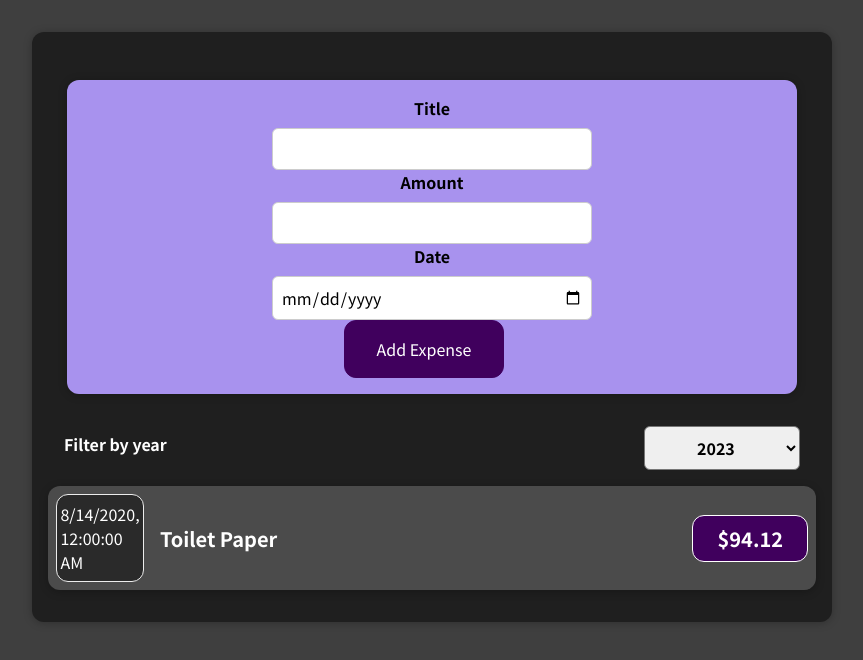
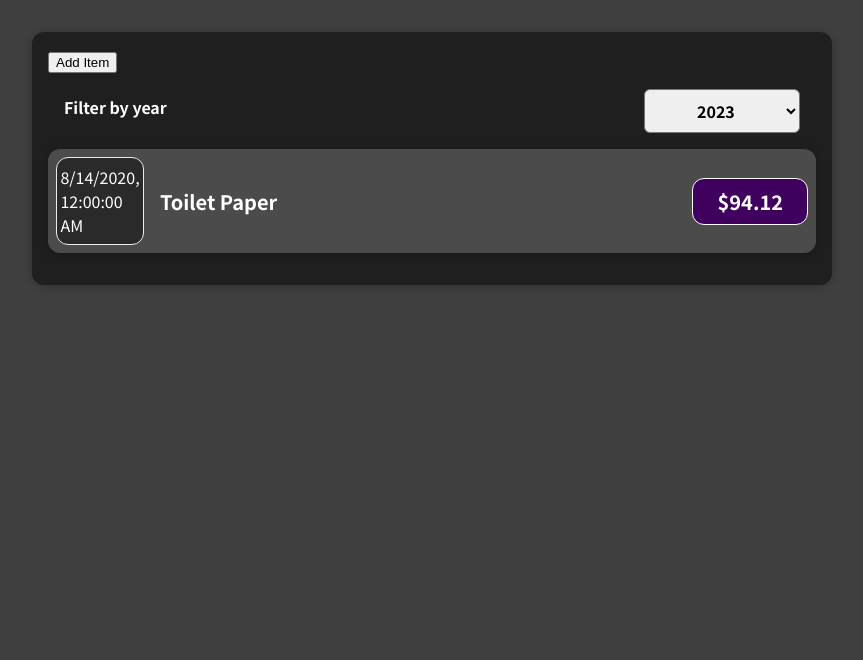
Before and after one commit to Dipankar-Kumar-Singh/react-basic-expense-tracker-app, a React (Create React App) app: page / in a window 1280 px wide. Shown: the top 660 px of the page, without its empty margins (208-1071 px from the left). Built offline with nearby package versions, Linux system fonts and the light colour scheme.

Commit message:
beta -> hiding expense form

```diff
--- a/src/App.js
+++ b/src/App.js
@@ -4,6 +4,8 @@ import NewExpense from './component/NewExpense/NewExpense';
 import ExpensesFilter from './component/ExpenseFilter/ExpensesFilter';
 import Expenses from './component/Expenses';
 import { useState } from 'react';
+import './component/NewExpense/style/ExpenseForm.css';
+
 
 function App() {
 	const expenses_data = [
@@ -47,9 +49,33 @@ function App() {
 		setYear(targetYear);
 	};
 
+	const [ active , setActive ] = useState(false) ;
+
+	const chnageVisibibility = function(){
+		setActive(prev => !prev) ;
+	}
+
+	const HolderContent =()=>{
+		if(active === false) {
+			return (
+				<div className='new-expense__controls'>
+					<div className='new-expense__action'>
+						<button type='button' onClick={()=> setActive((prev)=>!prev)}> Add Item</button>
+					</div>
+				</div>
+			)
+		}
+		return <NewExpense chnageVisibibility={chnageVisibibility}  onAddExpense={addExpenseHandler} /> ;
+	}
+
+
 	return (
 		<div className='expenses'>
-			<NewExpense onAddExpense={addExpenseHandler} />
+			{/* <NewExpense onAddExpense={addExpenseHandler} /> */}
+			<div className='holder'>
+					<HolderContent></HolderContent>
+					{console.log(active)}
+			</div>
 			<ExpensesFilter onExpenseFilerChnage={expenseFilterChangeHandler} />
 			<Expenses expenses={expenseList} selectedYear={year} />
 		</div>
--- a/src/component/NewExpense/ExpenseForm.jsx
+++ b/src/component/NewExpense/ExpenseForm.jsx
@@ -1,7 +1,7 @@
 import { useState } from 'react';
 import './style/ExpenseForm.css';
 
-const ExpenseForm = ({onSaveExpenseData}) => {
+const ExpenseForm = ({onSaveExpenseData , chnageVisibibility }) => {
 
 	const [ enteredTitle , setEnteredTitle ] = useState('') ;
 	const [ enteredAmount , setEnteredAmount] = useState('') ;
@@ -36,7 +36,6 @@ const ExpenseForm = ({onSaveExpenseData}) => {
 		setEnteredAmount(() => '');
 		setEnteredDate(() => '');
 
-		// console.dir(expenseData) ;
 	}
 
 	return (
@@ -59,7 +58,8 @@ const ExpenseForm = ({onSaveExpenseData}) => {
 			</div>
 
 			<div className='new-expense__action'>
-				<button type='submit'>Add Expense</button>
+				<button type='button'>Cancel</button>
+				<button type='submit' onSubmit ={ chnageVisibibility }>Add Expense</button>
 			</div>
 		</form>
 	);
--- a/src/component/NewExpense/NewExpense.jsx
+++ b/src/component/NewExpense/NewExpense.jsx
@@ -13,9 +13,13 @@ const newExpense = (props) => {
 		props.onAddExpense(expenseData) ;
 	}
 
+	const {chnageVisibibility} = props ;
+
+
+
 	return (
 		<div className='new-expense'>
-			<ExpenseForm onSaveExpenseData={saveExpenseDataHanlder} />
+			<ExpenseForm chnageVisibibility={chnageVisibibility}  onSaveExpenseData={saveExpenseDataHanlder} />
 		</div>
 	);
 };
```
